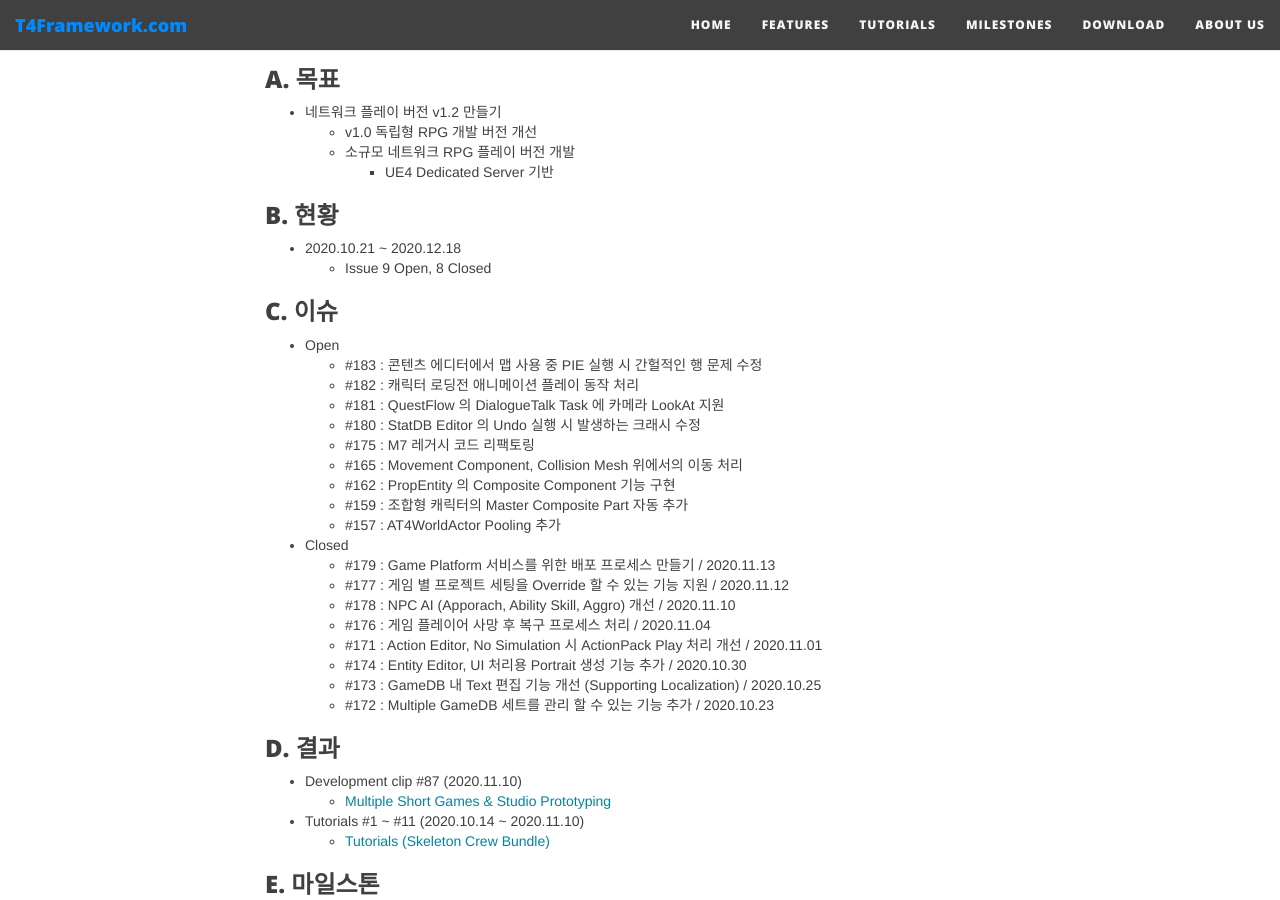
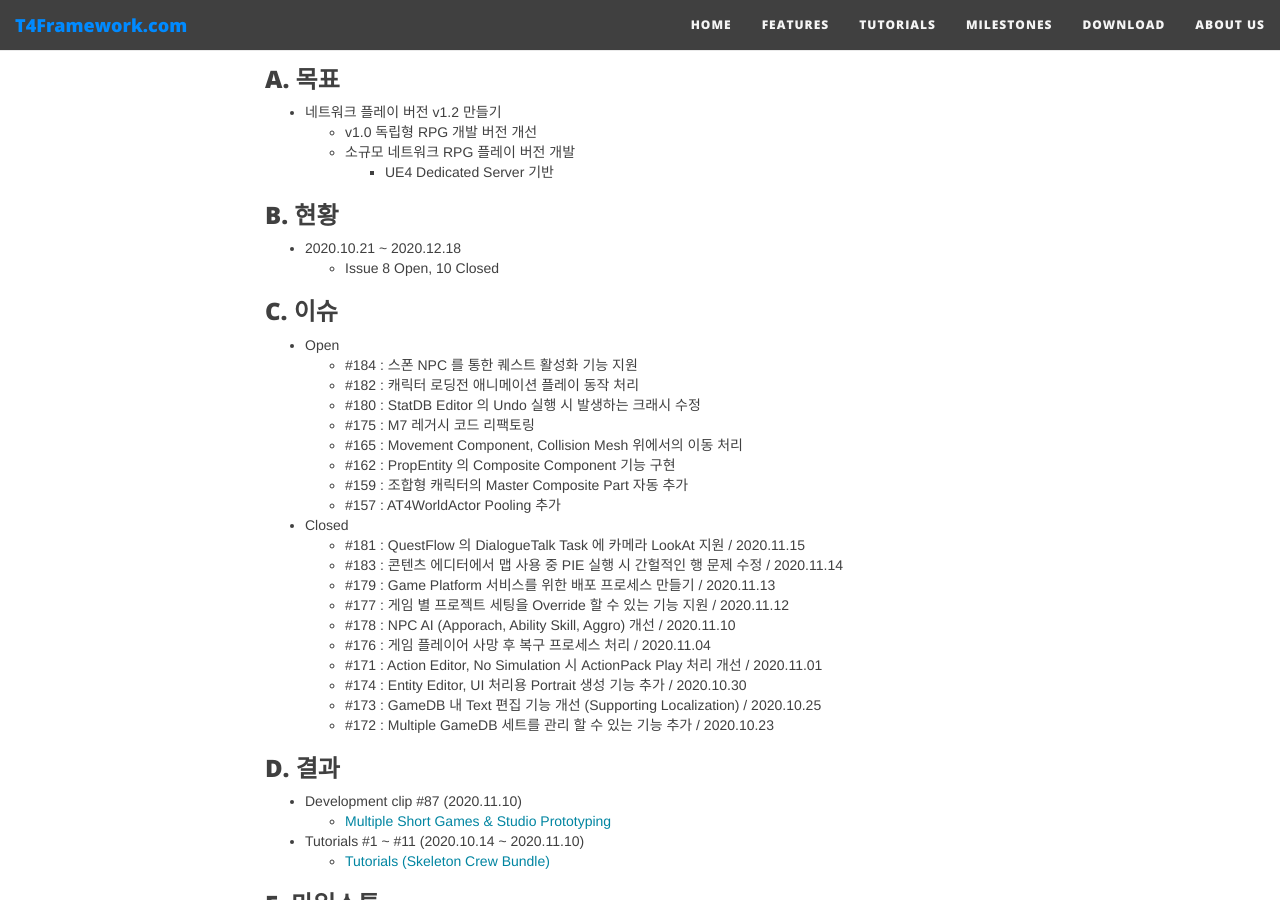
Before and after one commit to T4Framework/T4Framework_WebSite, a Jekyll site: the page built from docs/T4Framework_Milestone8_Achieved.md, in a window 1280 px wide and 900 px high, scrolled down 317 px. Built offline with Jekyll 4.4.1, drawn with Linux system fonts in a browser that asks for light colours; nearby versions of some CDN libraries.

Commit message:
마일스톤 8 업데이트

```diff
--- a/docs/T4Framework_Milestone8_Achieved.md
+++ b/docs/T4Framework_Milestone8_Achieved.md
@@ -15,14 +15,13 @@ subtitle: Milestone 8 (2020.10.21 ~ 2020.12.18)
 ### B. 현황
 
 - 2020.10.21 ~ 2020.12.18
-  - Issue 9 Open, 8 Closed
+  - Issue 8 Open, 10 Closed
 
 ### C. 이슈
 
 - Open
-  - #183 : 콘텐츠 에디터에서 맵 사용 중 PIE 실행 시 간헐적인 행 문제 수정
+  - #184 : 스폰 NPC 를 통한 퀘스트 활성화 기능 지원
   - #182 : 캐릭터 로딩전 애니메이션 플레이 동작 처리
-  - #181 : QuestFlow 의 DialogueTalk Task 에 카메라 LookAt 지원
   - #180 : StatDB Editor 의 Undo 실행 시 발생하는 크래시 수정
   - #175 : M7 레거시 코드 리팩토링
   - #165 : Movement Component, Collision Mesh 위에서의 이동 처리
@@ -31,6 +30,8 @@ subtitle: Milestone 8 (2020.10.21 ~ 2020.12.18)
   - #157 : AT4WorldActor Pooling 추가
 
 - Closed
+  - #181 : QuestFlow 의 DialogueTalk Task 에 카메라 LookAt 지원 / 2020.11.15
+  - #183 : 콘텐츠 에디터에서 맵 사용 중 PIE 실행 시 간헐적인 행 문제 수정 / 2020.11.14
   - #179 : Game Platform 서비스를 위한 배포 프로세스 만들기 / 2020.11.13
   - #177 : 게임 별 프로젝트 세팅을 Override 할 수 있는 기능 지원 / 2020.11.12
   - #178 : NPC AI (Apporach, Ability Skill, Aggro) 개선 / 2020.11.10
```
